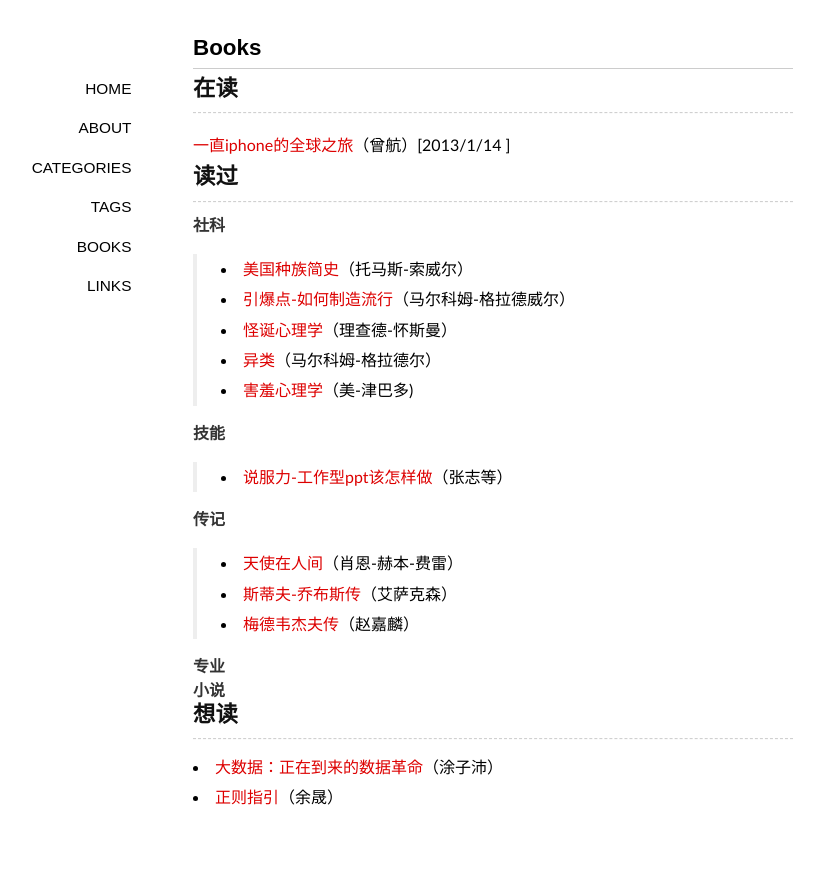
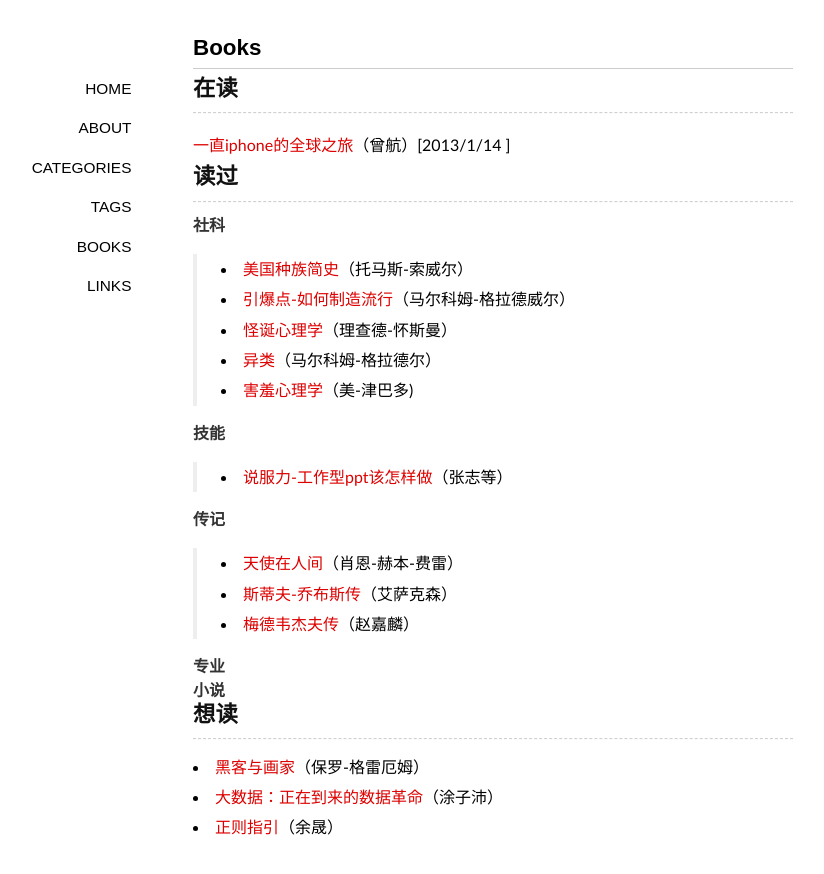
Before and after one commit to lazybios/lazybios.github.com, a Jekyll site: the page built from books/index.md, in a window 1280 px wide. Shown: the top 874 px of the page, without its empty margins (147-971 px from the left). Built offline with Jekyll 4.4.1, drawn with Linux system fonts in a browser that asks for light colours; some web fonts are replaced; Markdown is read by kramdown in place of the engine named in the settings; comment, search, counter and statistics services are not loaded.

Commit message:
update books page

```diff
--- a/books/index.md
+++ b/books/index.md
@@ -32,5 +32,6 @@ comments: yes
 
 ##想读
 --------------------------------
++ [黑客与画家]()（保罗-格雷厄姆）
 + [大数据：正在到来的数据革命]()（涂子沛）
 + [正则指引]()（余晟）
```
